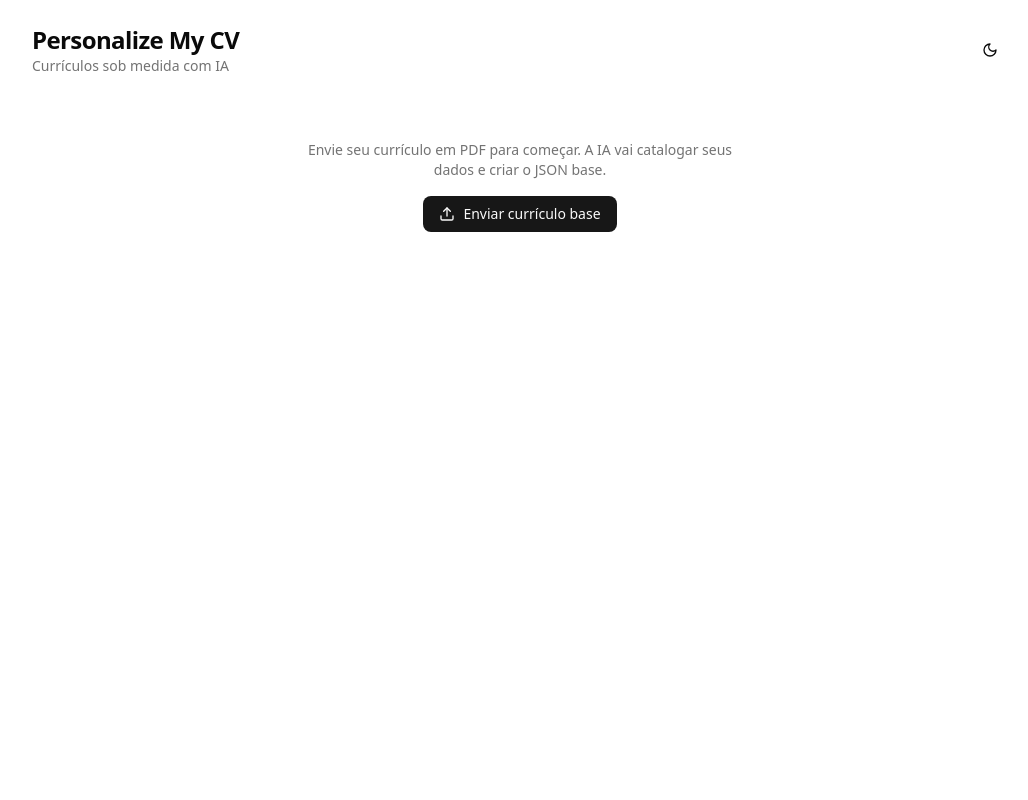
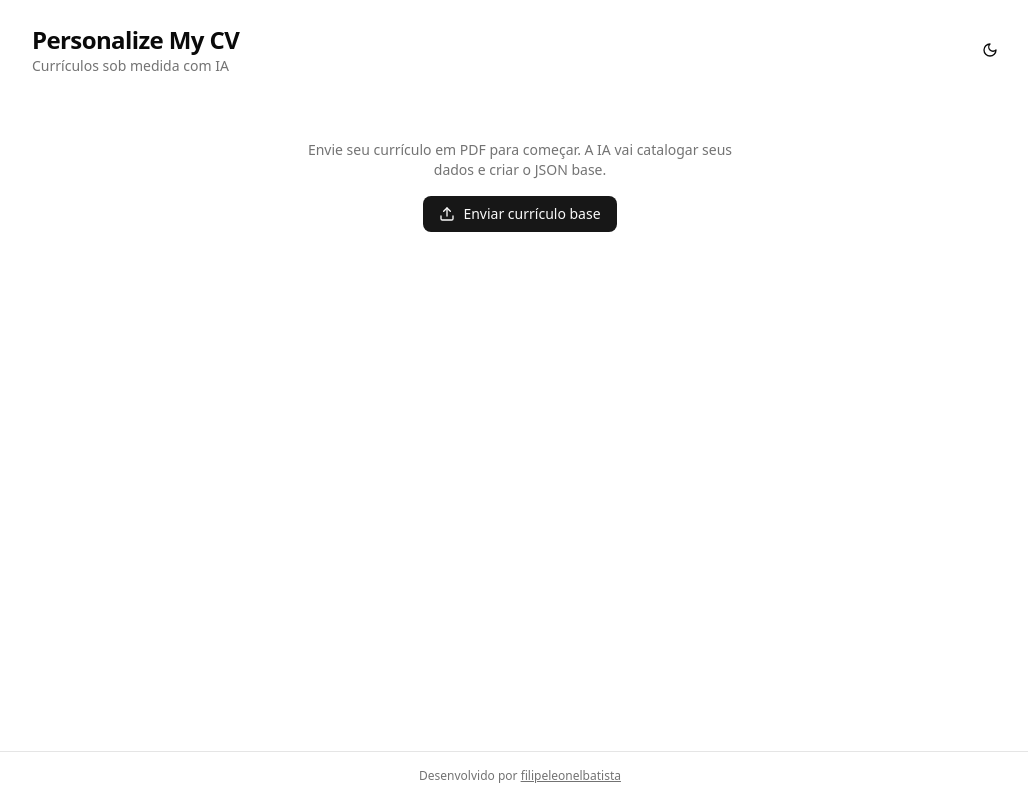
Before and after one commit to filipeleonelbatista/personalize-my-cv, a Next.js app: page / in a window 1280 px wide. Shown: the whole page, without its empty margins (120-1148 px from the left). Built offline with nearby package versions, Linux system fonts and the light colour scheme; no server answers; the database is empty; what @react-pdf/renderer would draw is missing.

Commit message:
feat: developer footer with linkedin link

```diff
--- a/app/layout.tsx
+++ b/app/layout.tsx
@@ -13,8 +13,21 @@ export default function RootLayout({ children }: { children: React.ReactNode })
     <html lang="pt-BR" suppressHydrationWarning>
       <body className="bg-background text-foreground antialiased">
         <ThemeProvider attribute="class" defaultTheme="system" enableSystem>
+          <div className="flex min-h-screen flex-col">
+            <div className="flex-1">{children}</div>
+            <footer className="border-t border-border py-4 text-center text-xs text-muted-foreground">
+              Desenvolvido por{" "}
+              <a
+                href="https://linkedin.com/in/filipeleonelbatista"
+                target="_blank"
+                rel="noopener"
+                className="underline hover:text-foreground"
+              >
+                filipeleonelbatista
+              </a>
+            </footer>
+          </div>
           <Toaster richColors position="top-center" />
-          {children}
         </ThemeProvider>
       </body>
     </html>
```
Also changed, not shown: 1 other file (tests, documents, lock files or other folders).
